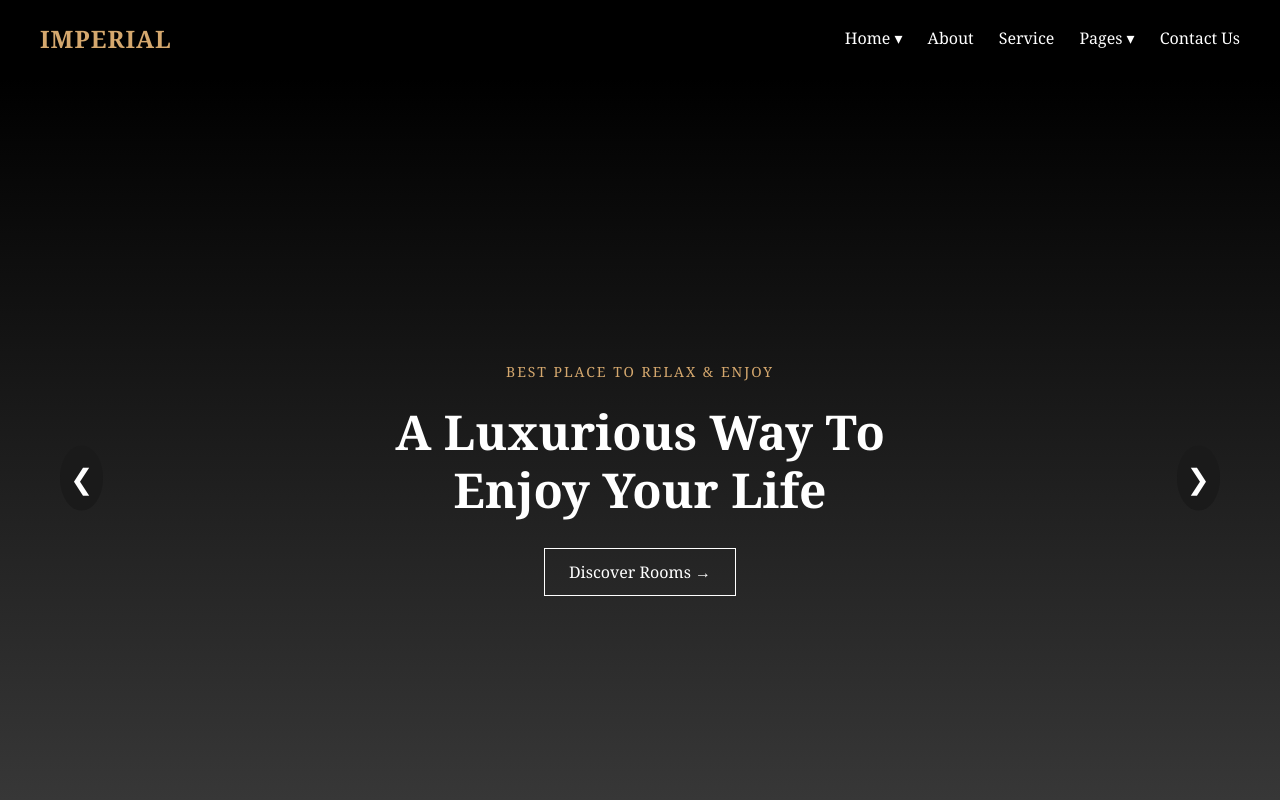
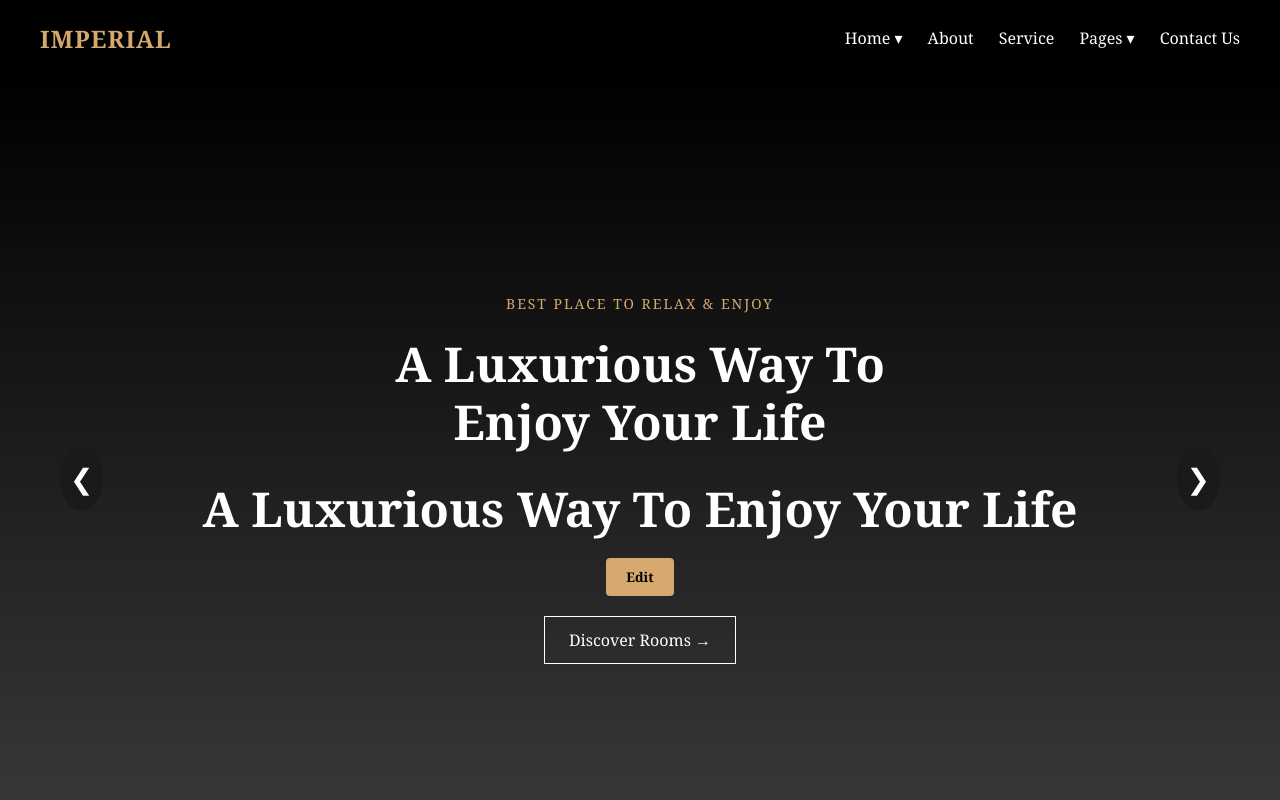
Before and after one commit to bhumipandey06/Assignment, a React (Vite) app: page / in a window 1280 px wide. Shown: the top 800 px of the page. Built offline with nearby package versions, Linux system fonts and the light colour scheme.

Commit message:
Implemented Inline Edit feature with console logging for HeroSection

```diff
--- a/src/components/EditableText.jsx
+++ b/src/components/EditableText.jsx
@@ -0,0 +1,41 @@
+import React, { useState, useRef } from "react";
+import "../styles/components.css";
+
+const EditableText = ({ component, field, initialValue }) => {
+  const [isEditing, setIsEditing] = useState(false);
+  const [value, setValue] = useState(initialValue);
+  const contentRef = useRef(null);
+
+  const handleSave = () => {
+    const newValue = contentRef.current.innerText;
+    setValue(newValue);
+    setIsEditing(false);
+
+    // Simulate API log
+    console.log("FRONTEND EDIT DETECTED");
+    console.log(`Component: ${component}`);
+    console.log(`Field: ${field}`);
+    console.log("New Value:");
+    console.log(newValue);
+    console.log("-".repeat(50));
+  };
+
+  return (
+    <div className="editable-text-container">
+      <div
+        contentEditable={isEditing}
+        suppressContentEditableWarning={true}
+        ref={contentRef}
+        className={`editable-text ${isEditing ? "editing" : ""}`}
+      >
+        {value}
+      </div>
+
+      <button onClick={() => (isEditing ? handleSave() : setIsEditing(true))}>
+        {isEditing ? "Save" : "Edit"}
+      </button>
+    </div>
+  );
+};
+
+export default EditableText;
--- a/src/pages/Home.jsx
+++ b/src/pages/Home.jsx
@@ -2,6 +2,7 @@ import React, { useState } from "react";
 import Header from "../components/Header";
 import "./../styles/home.css";
 import AddButtonForm from "../components/AddButtonForm";
+import EditableText from "../components/EditableText";
 
 const Home = () => {
   const [ctaButtons, setCtaButtons] = useState([]);
@@ -21,6 +22,13 @@ const Home = () => {
             <h1 className="hero-title">
               A Luxurious Way To <br /> Enjoy Your Life
             </h1>
+
+            <EditableText
+              component="HeroSection"
+              field="heading"
+              initialValue="A Luxurious Way To Enjoy Your Life"
+            />
+
             <button className="hero-button">Discover Rooms →</button>
           </div>
 
--- a/src/styles/components.css
+++ b/src/styles/components.css
@@ -76,3 +76,38 @@
       padding: 8px 0;
     }
   }
+
+  .editable-text-container {
+    margin: 20px auto;
+    text-align: center;
+  }
+
+  .editable-text {
+    font-size: 48px;
+    line-height: 1.2;
+    margin-bottom: 20px;
+    font-weight: bold;
+    outline: none;
+  }
+
+  .editable-text.editing {
+    background-color: #403c2e;
+    border: 1px dashed #d5a86e;
+    padding: 8px;
+  }
+
+  .editable-text-container button {
+    padding: 10px 20px;
+    background-color: #d5a86e;
+    border: none;
+    color: #000;
+    font-weight: bold;
+    cursor: pointer;
+    border-radius: 4px;
+    transition: 0.3s;
+  }
+
+  .editable-text-container button:hover {
+    background-color: #000;
+    color: #fff;
+  }
```
